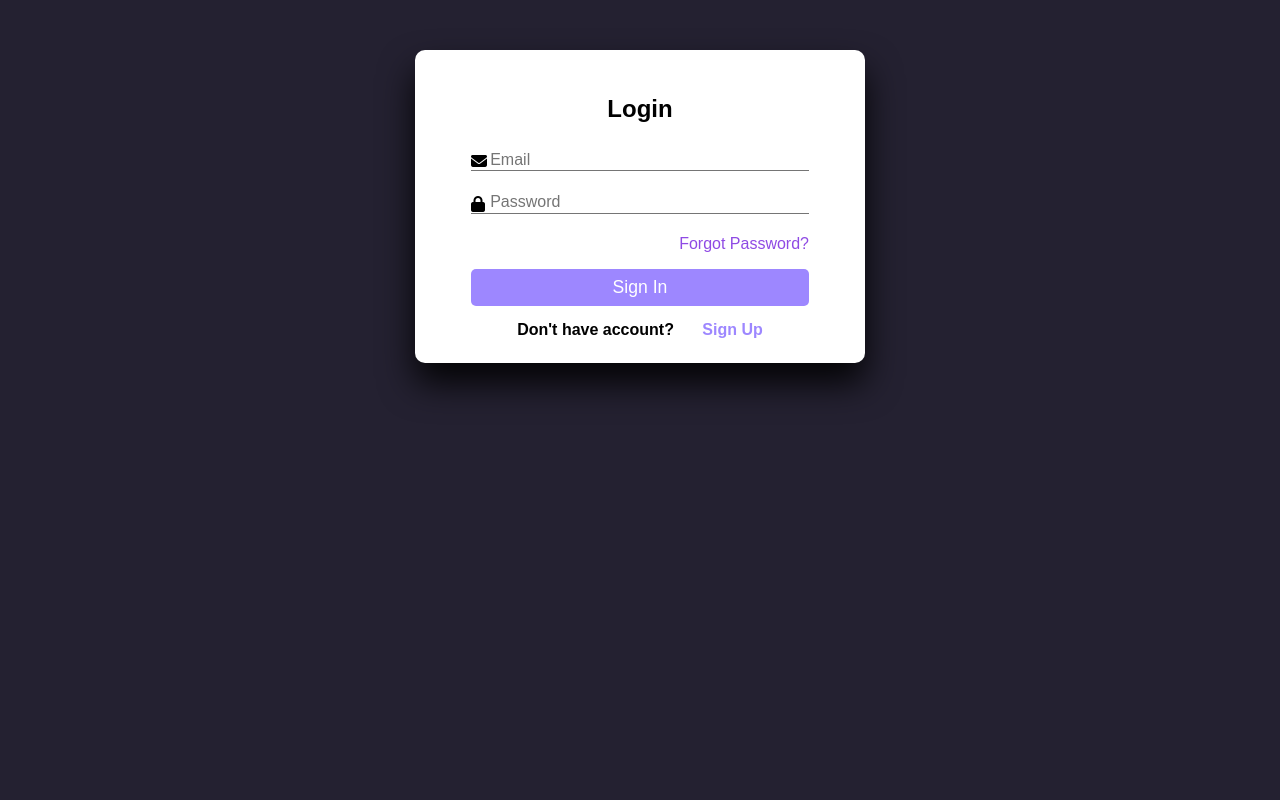
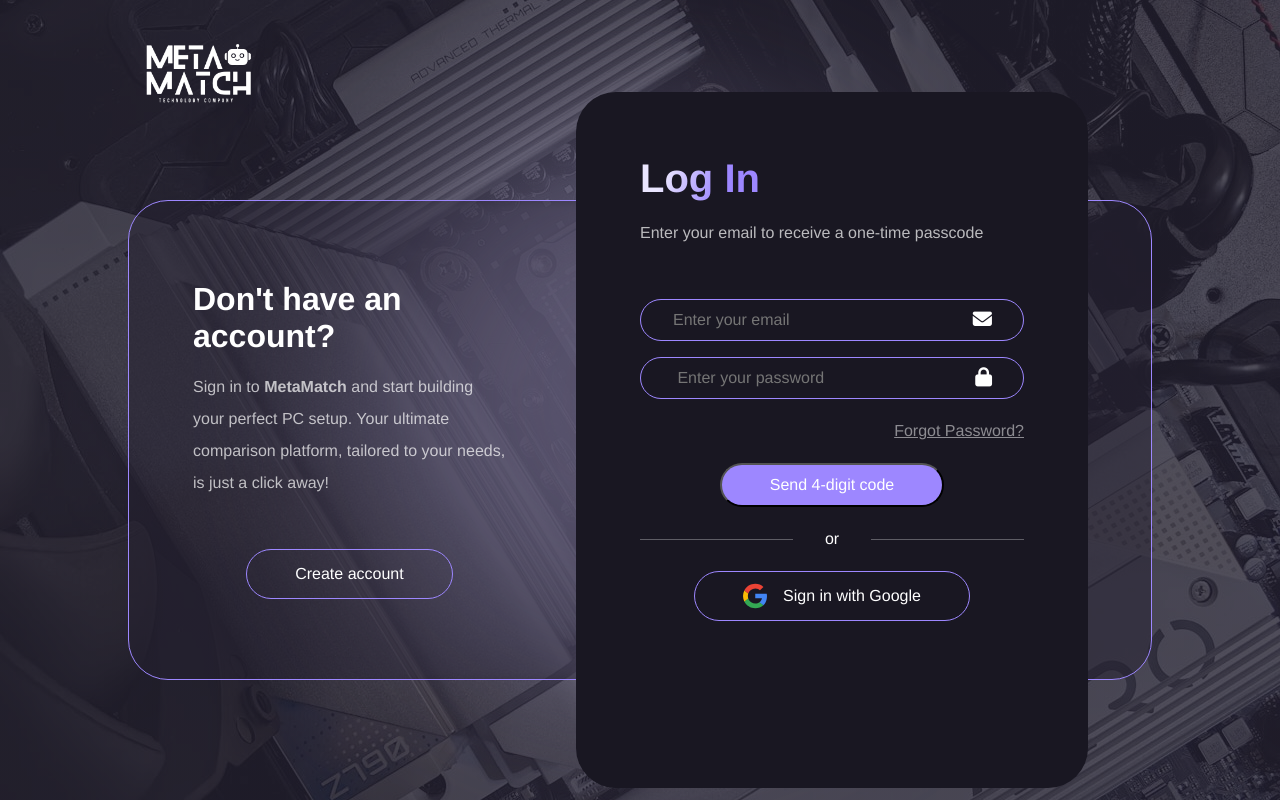
Before and after one commit to ZabJT/SampleLoginMetaMatch, a plain HTML site: page SampleLoginMetaMatch/index.html in a window 1280 px wide. Drawn offline with Linux system fonts and the light colour scheme; a web font is replaced by a local one.

Commit message:
login-page style
login-page style done, still no animations and buttons are not working.

```diff
--- /dev/null
+++ b/SampleLoginMetaMatch/css/style.css
@@ -0,0 +1,222 @@
+*{
+    margin: 0;
+    padding: 0;
+    box-sizing: border-box;
+    font-family: 'Helvetica', sans-serif;
+}
+
+body {
+    background: linear-gradient(rgba(36, 33, 49, 0.8), rgba(36, 33, 49, 0.8)), url('../assets/background.jpg') no-repeat center center fixed;
+    background-size: cover;
+    padding: 0 8rem;
+    width: 100%;
+    color: white;
+}
+
+header img {
+    width: 9rem;
+    height: auto;
+}
+
+.btn {
+    display: inline-flex;
+    color: white;
+    border-radius: 1.875rem;
+    padding: 0.5rem 3rem;
+    font-size: 1rem;
+    text-align: center;
+    white-space: normal;
+    word-wrap: break-word;
+    line-height: 1.5;
+    max-width: 100%;
+    align-self: center;
+    cursor: pointer;
+}
+
+p {
+    color: #FFF;
+    font-style: normal;
+    font-weight: 200;
+    line-height: 2rem;
+}
+
+.bold-text {
+    font-weight: 900;
+}
+
+.circle-shine {
+    position: absolute;
+    top: 50%;
+    left: 50%;
+    transform: translate(-50%, -50%);
+    width: 33.125rem;
+    height: 33.125rem;
+    flex-shrink: 0;
+    border-radius: 33.125rem;
+    background: #d2c9fb60;
+    mix-blend-mode: overlay;
+    filter: blur(100px);
+}
+
+.container {
+    position: absolute;
+    padding: 10rem 2rem;
+}
+
+.login-page {
+    display:block;
+}
+
+.register-page {
+    display:block;
+}
+
+.register-container {
+    width: calc(100% - 16rem);
+    min-width: 2rem;
+    height: 60vh;
+    max-height: 50rem;
+    min-height: 20rem;
+    top: 55%;
+    left: 50%;
+    transform: translate(-50%, -50%);
+    border-radius: 2.5rem;
+    border: 0.5px solid #9D87FF;
+    background: rgba(36, 33, 49, 0.50);
+    backdrop-filter: blur(5px);
+    overflow: hidden; /* Prevent content from spilling out */
+    padding: 4rem;
+}
+
+.register-content {
+    width: 35%;
+    height: 100%;
+    display: flex;
+    justify-content: center;
+    flex-direction: column;
+    gap: 1em;
+}
+
+.text-opacity {
+    opacity: 0.7;
+}
+
+.color-title {
+    width: fit-content;
+    display: inline-block; /* Make the gradient apply only to the text */
+    white-space: normal; /* Allow text to wrap */
+    font-size: 2.5rem;
+    font-style: normal;
+    font-weight: 900;
+    background: linear-gradient(113deg, #EAE6FF 22.73%, #9D87FF 67.76%);
+    background-clip: text;
+    -webkit-background-clip: text;
+    -webkit-text-fill-color: transparent;
+    word-wrap: break-word; /* Ensure long words break */
+}
+
+
+.button-transparent {
+    border: 1px solid #9D87FF;
+    background-color: transparent;
+}
+
+.button-solid {
+    border-radius: 1.875rem;
+    background: #9D87FF;
+}
+
+.login-container {
+    width: 40%;
+    min-width: 2rem;
+    height: 87vh;
+    max-height: 50rem;
+    min-height: 20rem;
+    top: 55%;
+    left: 65%;
+    transform: translate(-50%, -50%);
+    border-radius: 2.5rem;
+    background: #191722;
+    overflow: hidden; /* Prevent content from spilling out */
+    padding: 4rem;
+}
+
+.login-content {
+    display: flex;
+    justify-content: center;
+    flex-direction: column;
+    gap: 1em;
+}
+
+.login-form {
+    display: flex;
+    flex-direction: column;
+    align-items: center;
+    gap: 1rem;
+}
+
+.input-group {
+    display: inline-flex;
+    position: relative; /* Enable positioning of child elements */
+    width: 100%;
+}
+
+.input-type {
+    background: transparent;
+    color: white;
+    border-radius: 2.5rem;
+    border: 1px solid #9D87FF;
+    padding: 0.5rem 2rem;
+    font-size: 1rem;
+    line-height: 1.5;
+    width: 100%;
+    cursor: auto;
+    padding-right: 4rem; /* Add padding to the right for the icon */
+}
+
+.input-group i {
+    position: absolute;
+    right: 2rem; /* Position the icon towards the right */
+    top: 50%;
+    transform: translateY(-50%); /* Vertically center the icon */
+    color: white; /* Set the icon color */
+    font-size: 1.2rem; /* Adjust the size of the icon */
+}
+
+.forgot-password {
+    align-self: self-end;
+    opacity: 0.5;
+}
+
+
+.forgot-password a {
+    color: white;
+}
+
+.or-display {
+    display: flex;
+    justify-content: center;
+    align-items: center;
+    gap: 2rem;
+}
+
+.line {
+    content: "";
+    display: block;
+    width: 100%;
+    height: 1px;
+    background: white;
+    opacity: 0.3;
+}
+
+.google-sign-in {
+display: inline-flex;
+
+
+gap: 1rem;
+
+    svg {
+        width: 1.5em;
+        height: auto;
+    }
+}
--- a/SampleLoginMetaMatch/index.html
+++ b/SampleLoginMetaMatch/index.html
@@ -3,12 +3,74 @@
 <head>
     <meta charset="UTF-8">
     <meta name="viewport" content="width=device-width, initial-scale=1.0">
-    <title>SampleLogin</title>
+    <title>MetaMatch</title>
     <link rel="stylesheet" href="https://cdnjs.cloudflare.com/ajax/libs/font-awesome/6.7.1/css/all.min.css">
-    <link rel="stylesheet" href="style.css">
+    <link href="https://fonts.cdnfonts.com/css/helvetica-neue-55" rel="stylesheet">
+    <link rel="stylesheet" href="css/style.css">
 </head>
 <body>
-    <div class="container" id="signUp" style="display: none;">
+
+    <header>
+        <img src="assets/metamatch.png" alt="MetaMatch">
+    </header>
+
+    <div class="circle-shine"></div>
+
+    <div class="login-page">
+        <div class="container register-container">
+            <div class="register-content">
+                <h1 class="form-title">Don't have an account?</h1>
+                <p class="text-opacity">Sign in to <span class="bold-text">MetaMatch</span> and start building your perfect PC setup. Your ultimate comparison platform, tailored to your needs, is just a click away!</p>
+                <br>
+                <button class="btn button-transparent"><p>Create account</p></button>
+            </div>
+        </div>
+
+        <div class="container login-container">
+            <div class="login-content">
+                <h1 class="color-title">Log In</h1>
+                <p class="text-opacity">Enter your email to receive a one-time passcode</p>
+                <br>
+
+                <form class="login-form" method="post">
+                    <div class="input-group">
+                        <i class="fas fa-envelope"></i>
+                        <input class="input-type" type="email" name="email" id="email" placeholder="Enter your email" required>
+                    </div>
+                    <div class="input-group">
+                        <i class="fas fa-lock"></i>
+                        <input class="input-type" type="password" name="password" id="password" placeholder=" Enter your password" required>
+                    </div>
+
+
+                    <p class="forgot-password">
+                        <a href="#">Forgot Password?</a>
+                    </p>
+                    <input type="submit" class="btn button-solid" value="Send 4-digit code" name="signIn">
+                </form>
+
+                <div class="or-display">
+                    <div class="line"></div>
+                    <p style="text-align: center;">or</p>
+                    <div class="line"></div>
+                </div>
+
+                <button class="btn button-transparent">
+                    <div class="google-sign-in">
+                        <svg xmlns="http://www.w3.org/2000/svg" viewBox="0 0 256 262"><path fill="#4285f4" d="M255.878 133.451c0-10.734-.871-18.567-2.756-26.69H130.55v48.448h71.947c-1.45 12.04-9.283 30.172-26.69 42.356l-.244 1.622l38.755 30.023l2.685.268c24.659-22.774 38.875-56.282 38.875-96.027"/><path fill="#34a853" d="M130.55 261.1c35.248 0 64.839-11.605 86.453-31.622l-41.196-31.913c-11.024 7.688-25.82 13.055-45.257 13.055c-34.523 0-63.824-22.773-74.269-54.25l-1.531.13l-40.298 31.187l-.527 1.465C35.393 231.798 79.49 261.1 130.55 261.1"/><path fill="#fbbc05" d="M56.281 156.37c-2.756-8.123-4.351-16.827-4.351-25.82c0-8.994 1.595-17.697 4.206-25.82l-.073-1.73L15.26 71.312l-1.335.635C5.077 89.644 0 109.517 0 130.55s5.077 40.905 13.925 58.602z"/><path fill="#eb4335" d="M130.55 50.479c24.514 0 41.05 10.589 50.479 19.438l36.844-35.974C195.245 12.91 165.798 0 130.55 0C79.49 0 35.393 29.301 13.925 71.947l42.211 32.783c10.59-31.477 39.891-54.251 74.414-54.251"/></svg>
+                        <p>Sign in with Google</p>
+                    </div>
+                </button>
+            </div>
+        </div>
+    </div>
+
+    <div class="register-page">
+
+    </div>
+
+
+    <!-- <div class="container" id="signUp" style="display: none;">
         <h1 class="form-title">Register</h1>
         <form method="post" action="">
             <div class="input-group">
@@ -63,7 +125,9 @@
             <p>Don't have account?</p>
             <button id="signUpButton">Sign Up</button>
         </div>
-    </div>
-    <script src="script.js"></script>
+    </div> -->
+
+    <script src="js/script.js"></script>
+
 </body>
 </html>
--- a/SampleLoginMetaMatch/style.css
+++ /dev/null
@@ -1,116 +0,0 @@
-*{
-    margin: 0;
-    padding: 0;
-    box-sizing: border-box;
-    font-family: "poppins", sans-serif;
-}
-
-body{
-    background-color: #242131;
-}
-.container{
-    background:#fff;
-    width: 450px;
-    padding: 1.5rem;
-    margin: 50px auto;
-    border-radius: 10px;
-    box-shadow: 0 20px 35px rgba(0,0,1,0.9);
-}
-
-form{
-    margin: 0 2rem;
-}
-.form-title{
-    font-size: 1.5rem;
-    font-weight: bold;
-    text-align: center;
-    padding: 1.3rem;
-    margin-bottom: 0.4rem;
-}
-
-input{
-    color: inherit;
-    width: 100%;
-    background-color: transparent;
-    border: none;
-    border-bottom: 1px solid #757575;
-    padding-left: 1.5rem;
-    font-size: 15px;
-}
-.input-group{
-    padding: 1% 0;
-    position: relative;
-}
-.input-group i{
-    position: absolute;
-    color: #000000;
-}
- input:focus{
-    background-color: transparent;
-    outline: transparent;
-    border-bottom: 2px solid hsl(327, 90%, 28%);
- }
- input::placeholder{
-    color: transparent;
- }
-label{
-    color: #757575;
-    position: relative;
-    left: 1.2em;
-    top: -1.3em;
-    cursor: auto;
-    transition: 0.3s ease all;
-}
-input:focus~label,input:not(:placeholder-shown)~label{
-    top: -3em;
-    color: hsl(327, 90%, 28%);
-    font-size: 15px;
-}
-
-.forgotp{
-    text-align: right;
-    font-size: 1rem;
-    margin-bottom: 1rem;
-}
-.forgotp a{
-    text-decoration: none;
-    color: #8f4ae4;
-}
-.forgotp a:hover{
-    color: #3c11b2;
-    text-decoration: underline;
-}
-.btn{
-    font-size: 1.1rem;
-    padding: 8px 0;
-    border-radius: 5px;
-    outline: none;
-    border: none;
-    width: 100%;
-    background-color: #9D87FF;
-    color: white;
-    cursor: pointer;
-    transition: 0.3s;
-}
-.btn:hover{
-    background-color: #07001f;
-}
-
-.links{
-    display: flex;
-    justify-content: space-around;
-    padding: 0 4rem;
-    margin-top: 0.9rem;
-    font-weight: bold;
-}
-button{
-    color: #9D87FF;
-    border: none;
-    background-color: transparent;
-    font-size: 1rem;
-    font-weight: bold;
-}
-button:hover{
-    text-decoration: underline;
-    color: #07001f;
-}
```
Also changed, not shown: SampleLoginMetaMatch/assets/background.jpg (added), SampleLoginMetaMatch/assets/metamatch.png (added), SampleLoginMetaMatch/js/script.js (renamed from SampleLoginMetaMatch/script.js), 2 other files.
